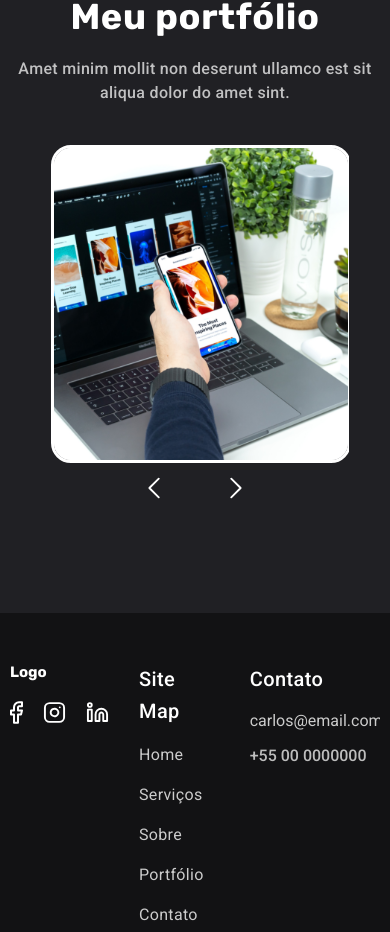
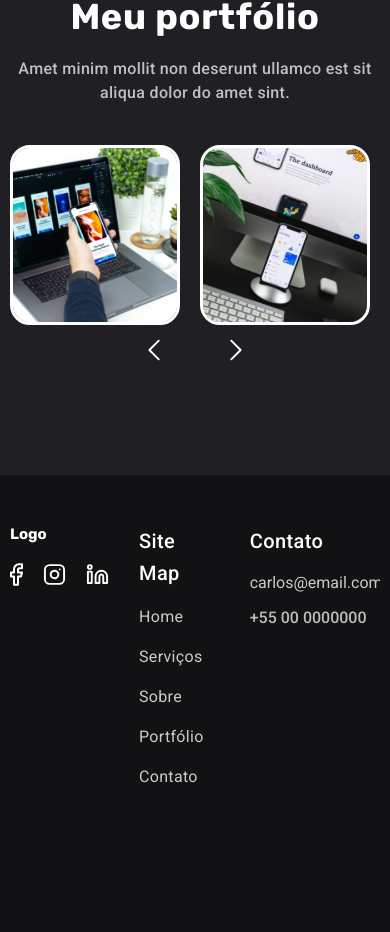
Before and after one commit to auggustus6/iniciodesign-web, a React (Vite) app: page / in a window 390 px wide. Shown: the part 5860-6792 px from the top of the page. After the commit the page ends 6665 px from the top, so only its background shows below. Built offline with nearby package versions, Linux system fonts and the light colour scheme.

Commit message:
Slide mobile

```diff
--- a/src/components/PortDesck/PortDesk.module.css
+++ b/src/components/PortDesck/PortDesk.module.css
@@ -45,18 +45,21 @@
 
 @media (max-width: 820px) {
   .container {
-    max-width: 78vw;
+    max-width: 81vw;
   }
 }
 
 @media (max-width: 768px) {
   .container {
-    max-width: 84vw;
+    max-width: 86vw;
   }
 }
 
 @media (max-width: 500px) {
   .container {
-    max-width: 79vw;
+    max-width: 100vw;
+  }
+  .container .carousel .item {
+    width: 17rem;
   }
 }
```
